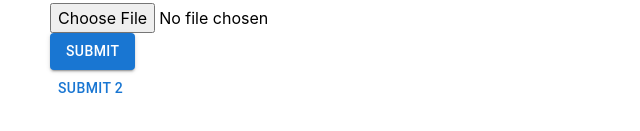
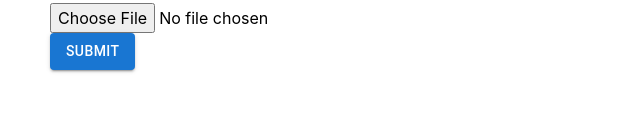
Before and after one commit to ishantsahni/ishant_fe, a React (Create React App) app: page /addProduct in a window 1280 px wide. Shown: the part 527-658 px from the top of the page, without its empty margins (0-640 px from the left). Built offline with nearby package versions, Linux system fonts and the light colour scheme.

Commit message:
api url added

```diff
--- a/src/config/API_URLS/index.js
+++ b/src/config/API_URLS/index.js
@@ -6,7 +6,8 @@ const API_URLS = {
   getUserData: "/user/getUserData",
   postUserShoppingDetails: "/postUserShoppingDetails",
   getUserShoppingDetails: "/getUserShoppingDetails",
-  getProductDetails: "/getProductDetails"
+  getProductDetails: "/getProductDetails",
+  addProduct: "/addProduct"
 };
 
 export default API_URLS;
--- a/src/pages/AddProductPage/index.js
+++ b/src/pages/AddProductPage/index.js
@@ -4,6 +4,7 @@ import CustomTextField from '../../components/CustomTextField';
 import { Button } from '@mui/material';
 import FileUpload from '../FileUpload';
 import axios from 'axios';
+import API_URLS from '../../config/API_URLS';
 
 function AddProductPage() {
 
@@ -29,7 +30,7 @@ function AddProductPage() {
 
         onSubmit: values => {
             console.log("formik submitted ", values);
-            axios.post("http://localhost:4000/addProduct", values)
+            axios.post(`${API_URLS.baseUrl}${API_URLS.getUserData}`, values)
                 .then(response => console.log("Product added successfully: ", response.data))
                 .catch(error => console.log("Error adding products: ", error));
         },
@@ -114,20 +115,20 @@ function AddProductPage() {
                 ) : null}
                 <Button onClick={() => formik.handleSubmit()} variant="contained">Submit</Button>
             </form>
-            <Button
-            // onClick={() => {
-            //     axios.get(`${API_URLS.baseUrl}${API_URLS.getUserData}`, {
-            //         params: {
-            //             // email: formik.values.email
-            //             email: "ishant@gmail.com"
-            //         }
-            //     }).then(response => {
-            //         console.log("get user data response ", response);
-            //     }).catch(error => {
-            //         console.error('Error fetching data: ', error);
-            //     })
-            // }}
-            >Submit 2 </Button>
+            {/* <Button
+                onClick={() => {
+                    axios.get(`${API_URLS.baseUrl}${API_URLS.getUserData}`, {
+                        params: {
+                            // email: formik.values.email
+                            email: "ishant@gmail.com"
+                        }
+                    }).then(response => {
+                        console.log("get user data response ", response);
+                    }).catch(error => {
+                        console.error('Error fetching data: ', error);
+                    })
+                }}
+            >Submit 2 </Button> */}
         </div>
     )
 }
```
